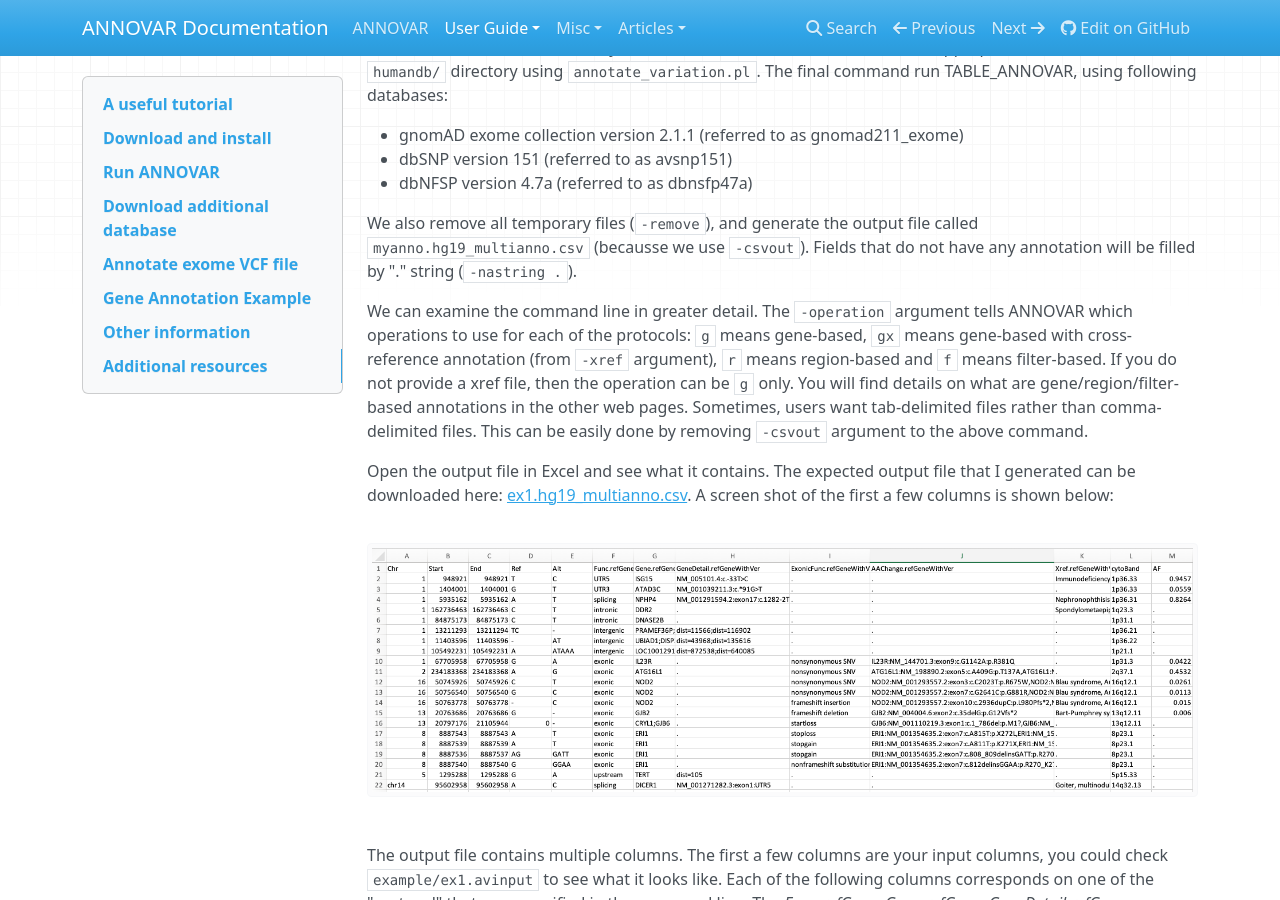
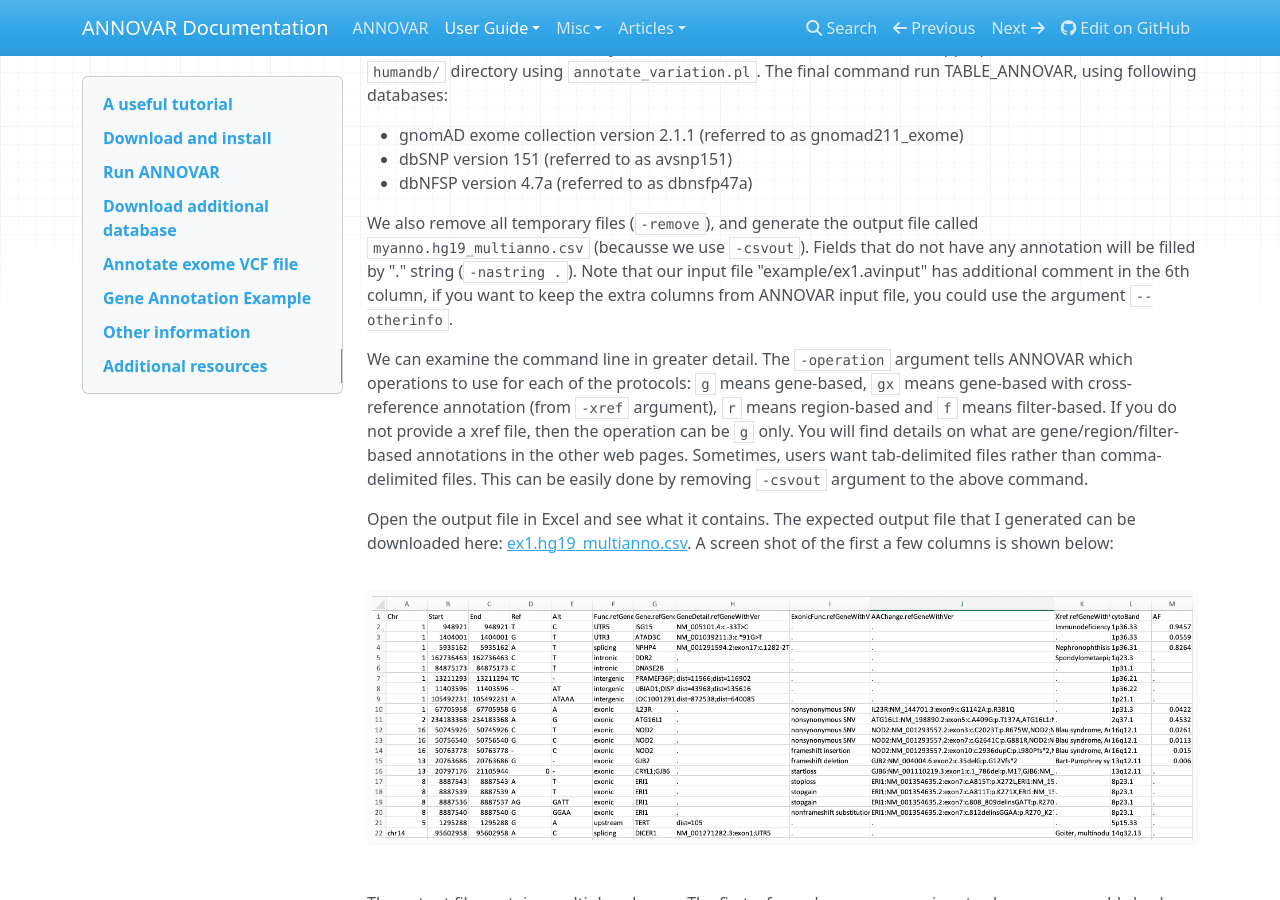
Before and after one commit to WGLab/doc-ANNOVAR, an MkDocs documentation site: the page built from docs/user-guide/startup.md, in a window 1280 px wide and 900 px high, scrolled down 1991 px. Built offline with MkDocs 1.6.1, drawn with Linux system fonts in a browser that asks for light colours; nearby versions of some CDN libraries; comment, search, counter and statistics services are not loaded; some of the changed text lies outside the part shown.

Commit message:
Update startup.md

```diff
--- a/docs/user-guide/startup.md
+++ b/docs/user-guide/startup.md
@@ -83,7 +83,7 @@ Run the above commands one by one. The first a few commands download appropriate
 - dbSNP version 151  (referred to as avsnp151)
 - dbNFSP version 4.7a (referred to as dbnsfp47a)
 
-We also remove all temporary files (`-remove`), and generate the output file called `myanno.hg19_multianno.csv` (becausse we use `-csvout`). Fields that do not have any annotation will be filled by "." string (`-nastring .`).
+We also remove all temporary files (`-remove`), and generate the output file called `myanno.hg19_multianno.csv` (becausse we use `-csvout`). Fields that do not have any annotation will be filled by "." string (`-nastring .`). Note that our input file "example/ex1.avinput" has additional comment in the 6th column, if you want to keep the extra columns from ANNOVAR input file, you could use the argument `--otherinfo`.
 
 We can examine the command line in greater detail. The `-operation` argument tells ANNOVAR which operations to use for each of the protocols: `g` means gene-based, `gx` means gene-based with cross-reference annotation (from `-xref` argument), `r` means region-based and `f` means filter-based. If you do not provide a xref file, then the operation can be `g` only. You will find details on what are gene/region/filter-based annotations in the other web pages. Sometimes, users want tab-delimited files rather than comma-delimited files. This can be easily done by removing `-csvout` argument to the above command.
 
@@ -259,6 +259,7 @@ After the annotation, we rechecked our result with the previous paper. The 20 va
 
 ![PMID_36268089_check](../img/PMID_36268089_check.png)
 
+For additional details and operations about the gene annotation, please refer to [Gene-based Annotation](./gene.md).
 
 Hopefully, after you finish this set of exercises above, you now have a better idea what ANNOVAR is, and can start enjoy the journey of annotating your variants.
 
```
Also changed, not shown: other parts of docs/user-guide/startup.md (+1 -1 lines).
